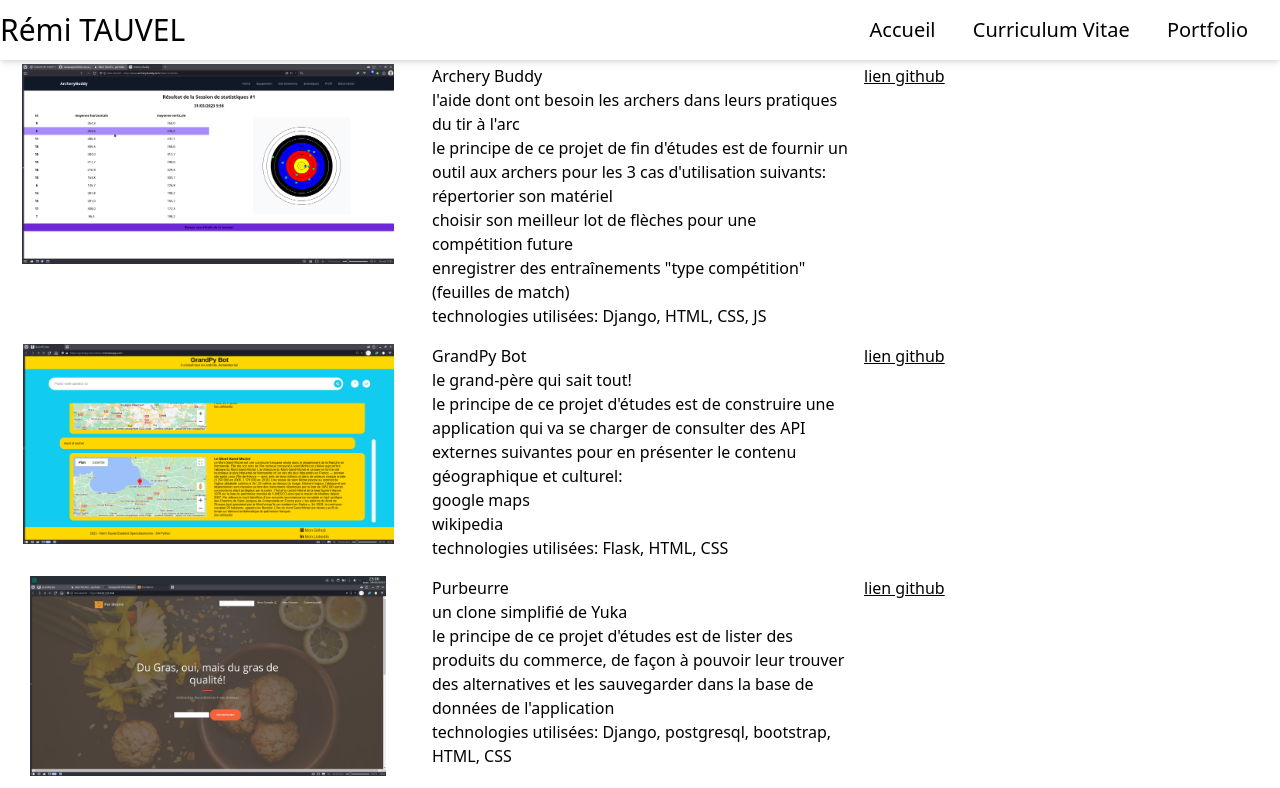
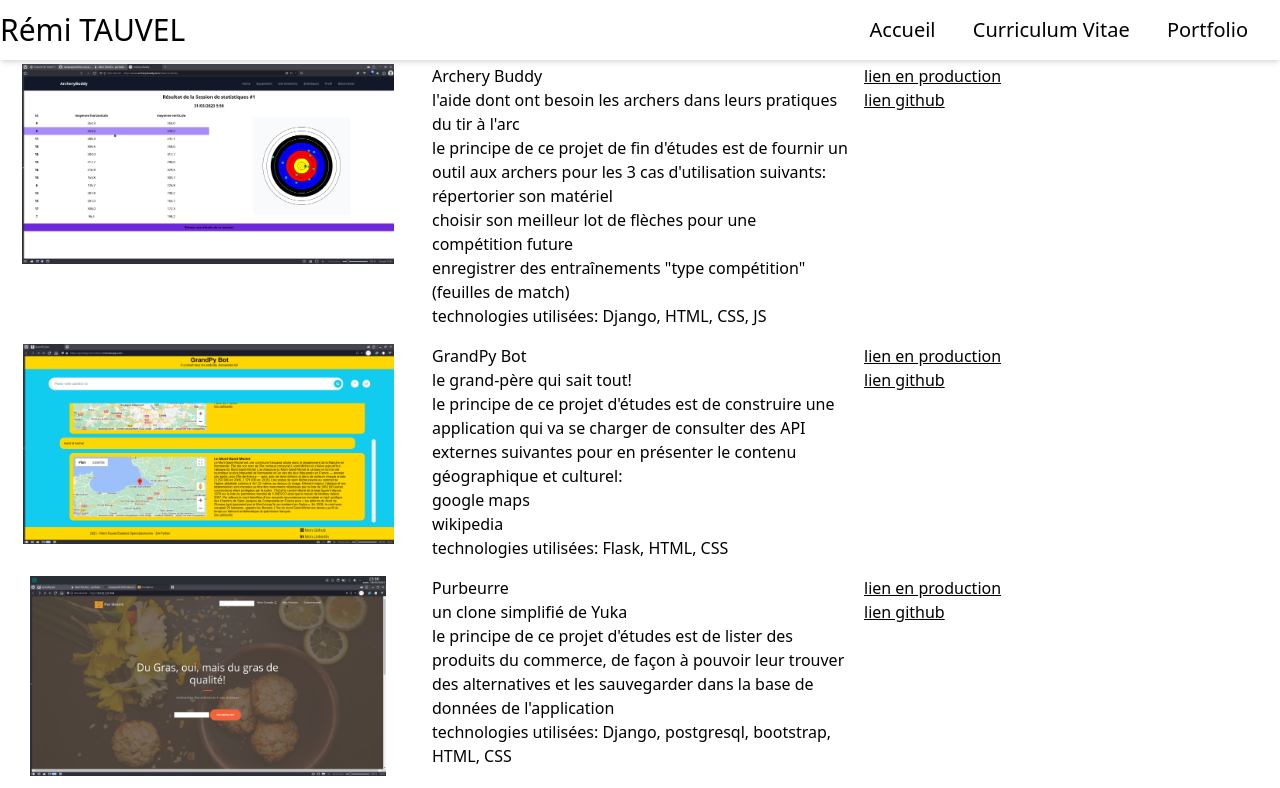
Before and after one commit to remace/portfolio, a Flask app: page /portfolio in a window 1280 px wide. Shown: the top 788 px of the page. Run offline with Flask 3, Linux system fonts and the light colour scheme; parts of the project's set-up code (start-up, migrations or seed data) failed here and were passed over; some libraries are stand-ins or nearby versions.

Commit message:
🚚 links in production

```diff
--- a/website/templates/portfolio.html
+++ b/website/templates/portfolio.html
@@ -27,7 +27,7 @@
             <p>technologies utilisées: Django, HTML, CSS, JS</p>
         </div>
         <div class="links">
-            <div class="hidden">
+            <div>
                 <a class="underline" href="http://www.archerybuddy.tech">lien en production</a>
             </div>
             <div>
@@ -51,8 +51,8 @@
             <p>technologies utilisées: Flask, HTML, CSS</p>
         </div>
         <div class="links">
-            <div class="hidden">
-                <a class="underline" href="https://grandpy-bot-remace.herokuapp.com">lien en production</a>
+            <div>
+                <a class="underline" href="http://www.remace-grandpy.tech">lien en production</a>
             </div>
             <div>
                 <a class="underline" href="https://github.com/remace/OC-P7-GrandPy_Bot">lien github</a>
@@ -71,8 +71,8 @@
             <p>technologies utilisées: Django, postgresql, bootstrap, HTML, CSS</p>
         </div>
         <div class="links">
-            <div class="hidden">
-                <a class="underline" href="http://164.92.224.144/">lien en production</a>
+            <div>
+                <a class="underline" href="http://www.remace-purbeurre.tech">lien en production</a>
             </div>
             <div>
                 <a class="underline" href="https://github.com/remace/OC-P8-Purbeurre">lien github</a>
@@ -136,7 +136,7 @@
             <p>frameworks/languages used: Python, Django, HTML, CSS, JS</p>
         </div>
         <div class="links">
-            <div class="hidden">
+            <div>
                 <a class="underline" href="http://www.archerybuddy.tech">lien en production</a>
             </div>
             <div>
@@ -160,8 +160,8 @@
             <p>framework/languages used: Python,Flask, HTML, CSS</p>
         </div>
         <div class="links">
-            <div class="hidden">
-                <a class="underline" href="https://grandpy-bot-remace.herokuapp.com">lien en production</a>
+            <div>
+                <a class="underline" href="http://www.remace-grandpy.tech">lien en production</a>
             </div>
             <div>
                 <a class="underline" href="https://github.com/remace/OC-P7-GrandPy_Bot">github link</a>
@@ -180,8 +180,8 @@
             <p>technologies utilisées: Django, postgresql, bootstrap, HTML, CSS</p>
         </div>
         <div class="links">
-            <div class="hidden">
-                <a class="underline" href="http://164.92.224.144/">production link</p>
+            <div>
+                <a class="underline" href="http://www.remace-purbeurre.tech">production link</p>
             </div>
             <div>
                 <a class="underline" href="https://github.com/remace/OC-P8-Purbeurre">github link</a>
```
